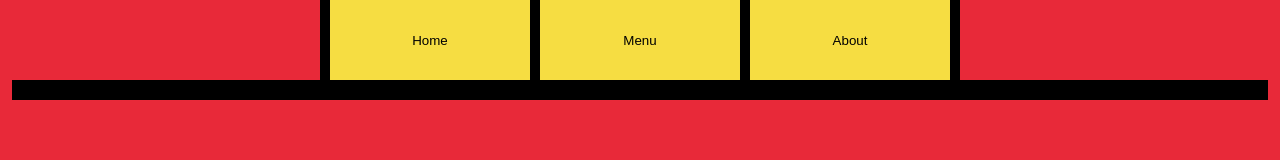
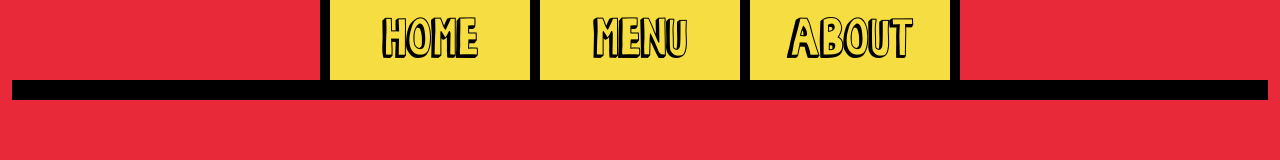
Before and after one commit to AnEvilPenguin/odin-restaurant-project, a website built with webpack: page src/index.html in a window 1280 px wide. Built offline with nearby package versions, Linux system fonts and the light colour scheme.

Commit message:
feat: add burger fonts

```diff
--- a/src/styles.css
+++ b/src/styles.css
@@ -1,3 +1,10 @@
+@font-face {
+    font-family: "Burgers1";
+    src: url(./assets/bobs_burgers-webfont.woff) format("woff"),
+        url(./assets/bobs_burgers-webfont.woff2) format("woff2");
+    font-style: normal;
+}
+
 :root {
     --background-red: #e82939;
     --background-yellow: #f6dd42;
@@ -32,6 +39,11 @@ button {
     border: 0px;
     min-height: clamp(50px, 10vh, 300px);
     background-color: var(--background-yellow);
+
+    font-family: "Burgers1";
+    font-size: 4rem;
+
+    cursor: pointer;
 }
 
 .content {
--- a/webpack.config.js
+++ b/webpack.config.js
@@ -19,9 +19,15 @@ module.exports = {
         clean: true,
     },
     module: {
-        rules: [{
-            test: /\.css$/i,
-            use: ["style-loader", "css-loader"],
-        }],
+        rules: [
+            {
+                test: /\.css$/i,
+                use: ["style-loader", "css-loader"],
+            },
+            {
+                test: /\.(woff|woff2|eot|ttf|otf)$/i,
+                type: "asset/resource",
+            }
+        ],
     },
 };
```
Also changed, not shown: dist/1d63f9e168cf04ff2d77.woff (added), dist/296e1f43083e224dcdf2.woff2 (added), dist/main.js, src/assets/bobs_burgers-webfont.woff (added), src/assets/bobs_burgers-webfont.woff2 (added), src/assets/bobs_burgers_2-webfont.woff (added), src/assets/bobs_burgers_2-webfont.woff2 (added).
